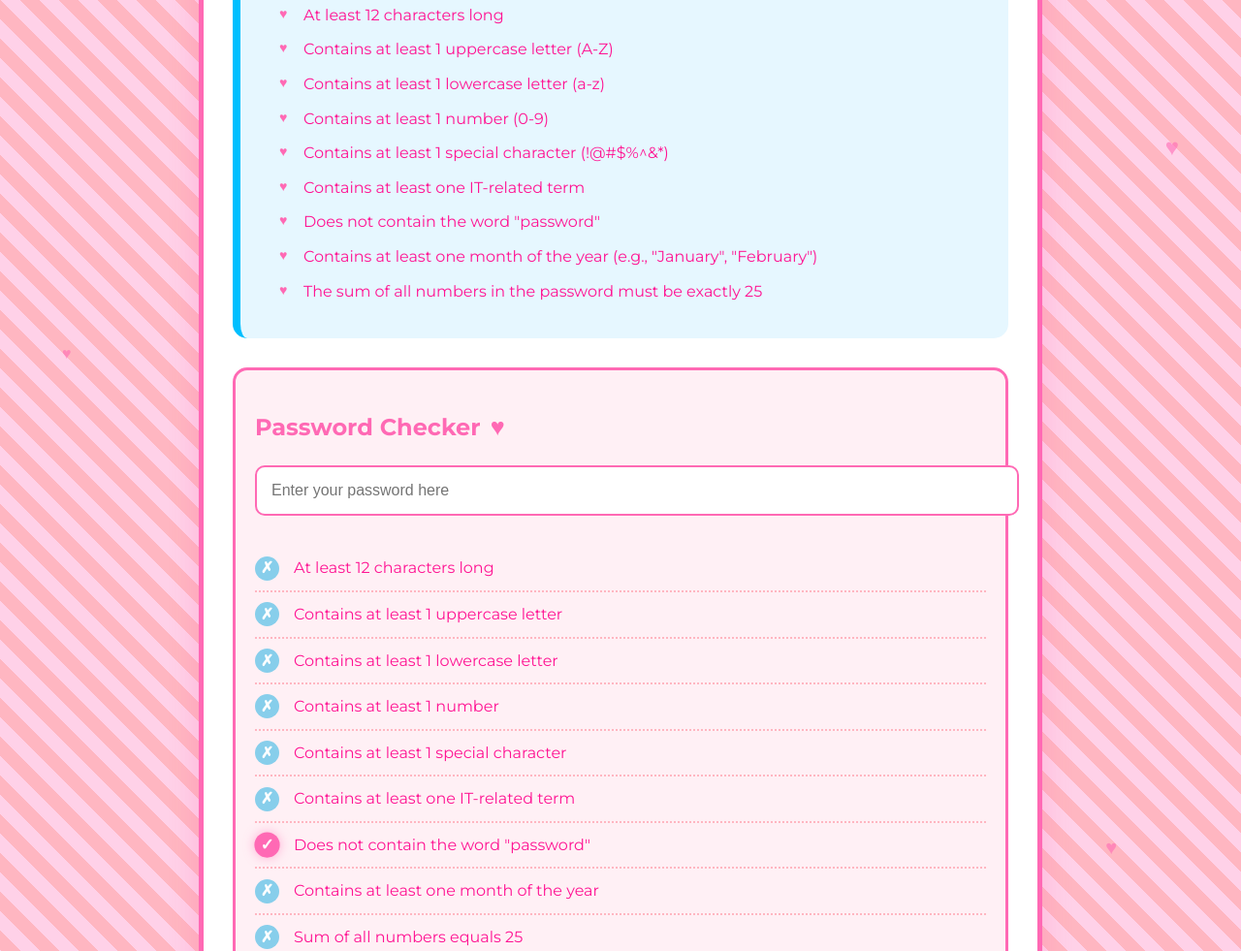
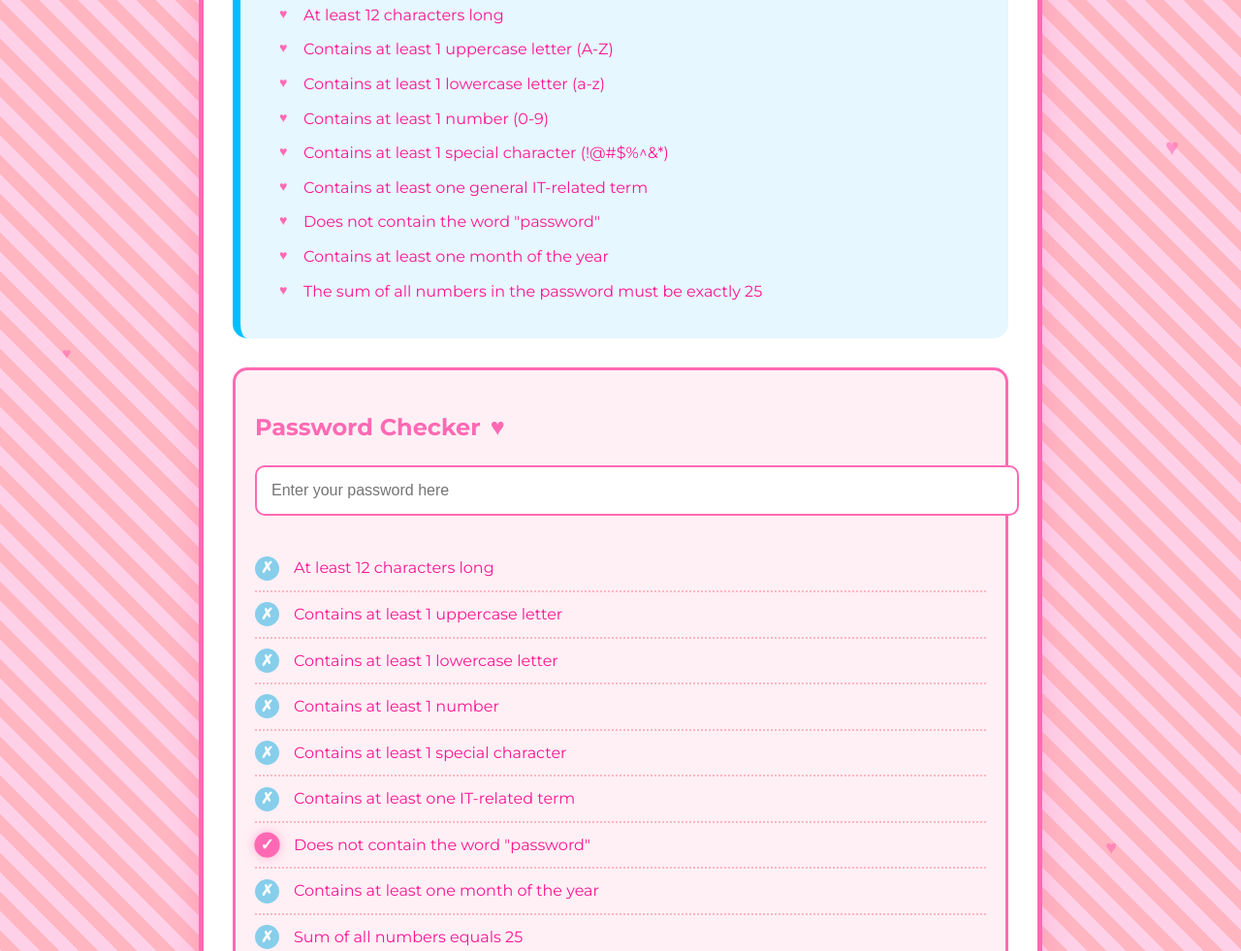
Before and after one commit to bvb-org/ctf-treasure-hunt, a website: page challenges/password_strength.html in a window 1280 px wide. Shown: the part 721-1702 px from the top of the page at 97% size. Drawn offline with Linux system fonts and the light colour scheme.

Commit message:
[ci] more labels

```diff
--- a/challenges/password_strength.html
+++ b/challenges/password_strength.html
@@ -515,9 +515,9 @@
                 <li>Contains at least 1 lowercase letter (a-z)</li>
                 <li>Contains at least 1 number (0-9)</li>
                 <li>Contains at least 1 special character (!@#$%^&*)</li>
-                <li>Contains at least one IT-related term</li>
+                <li>Contains at least one general IT-related term</li>
                 <li>Does not contain the word "password"</li>
-                <li>Contains at least one month of the year (e.g., "January", "February")</li>
+                <li>Contains at least one month of the year</li>
                 <li>The sum of all numbers in the password must be exactly 25</li>
             </ul>
         </div>
```
